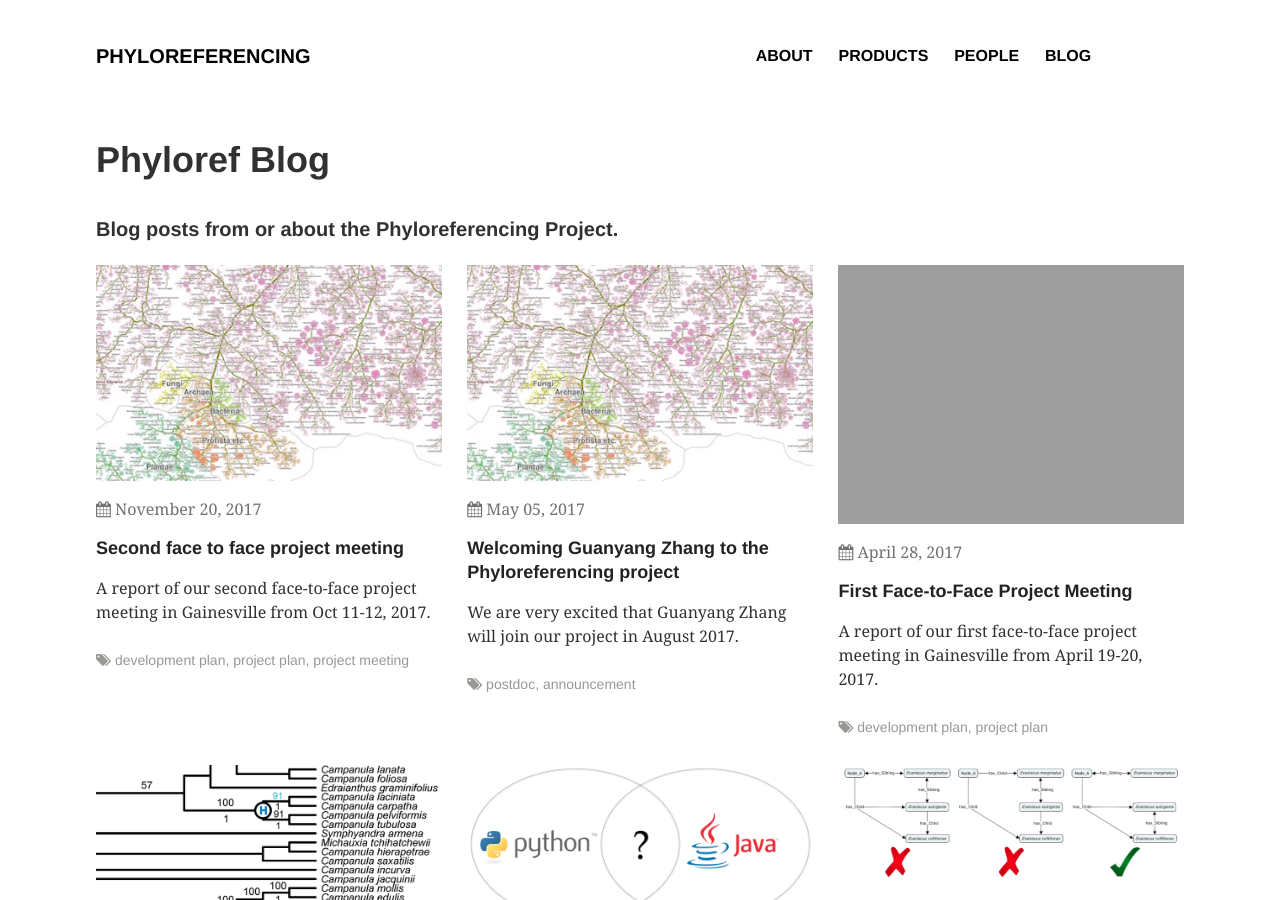
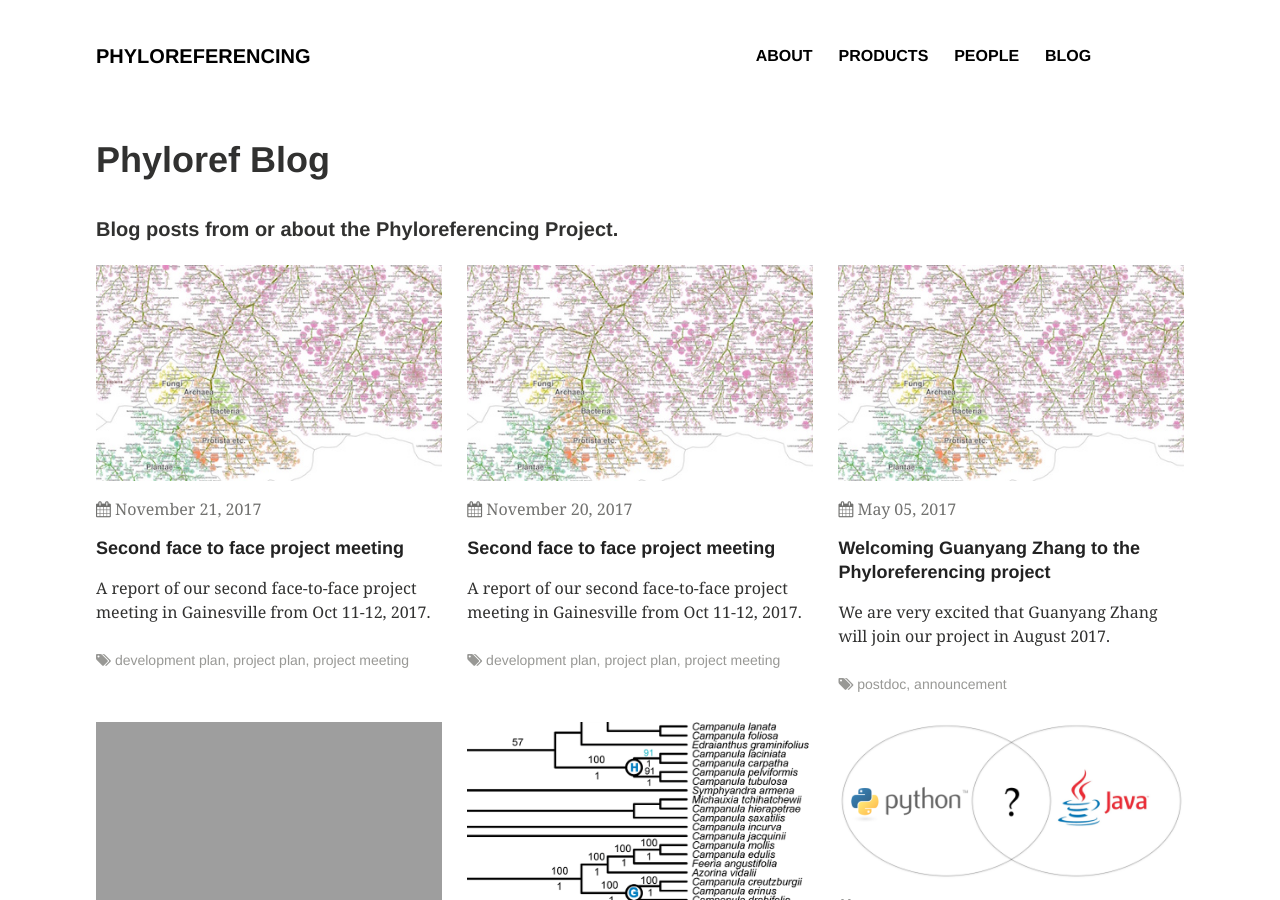
Before and after one commit to phyloref/phyloref.github.io, a Jekyll site: the page built from blog/index.md, in a window 1280 px wide and 900 px high. Built offline with Jekyll 4.4.1, drawn with Linux system fonts in a browser that asks for light colours; comment, search, counter and statistics services are not loaded.

Commit message:
Update 2017-11-21-Taxonomic-resolution-services-review-(1):-concept-taxonomy and Avibase.md

```diff
--- a/_posts/blog/2017-11-21-Taxonomic-resolution-services-review-(1):-concept-taxonomy and Avibase.md
+++ b/_posts/blog/2017-11-21-Taxonomic-resolution-services-review-(1):-concept-taxonomy and Avibase.md
@@ -1,10 +1,10 @@
 ---
 layout: post
-title: Taxonomic resolution services review (1): Concept taxonomy and Avibase
+title: Second face to face project meeting
 author: gyzhang
 modified:
-excerpt: This blog kicks off a series of entries to review existing taxonomic resolution services and tools.
-tags: ["taxonomic resolution", "literature review", "concept taxonomy"]
+excerpt: A report of our second face-to-face project meeting in Gainesville from Oct 11-12, 2017.
+tags: ["development plan", "project plan", "project meeting"]
 published: true
 comments: true
 image:
```
